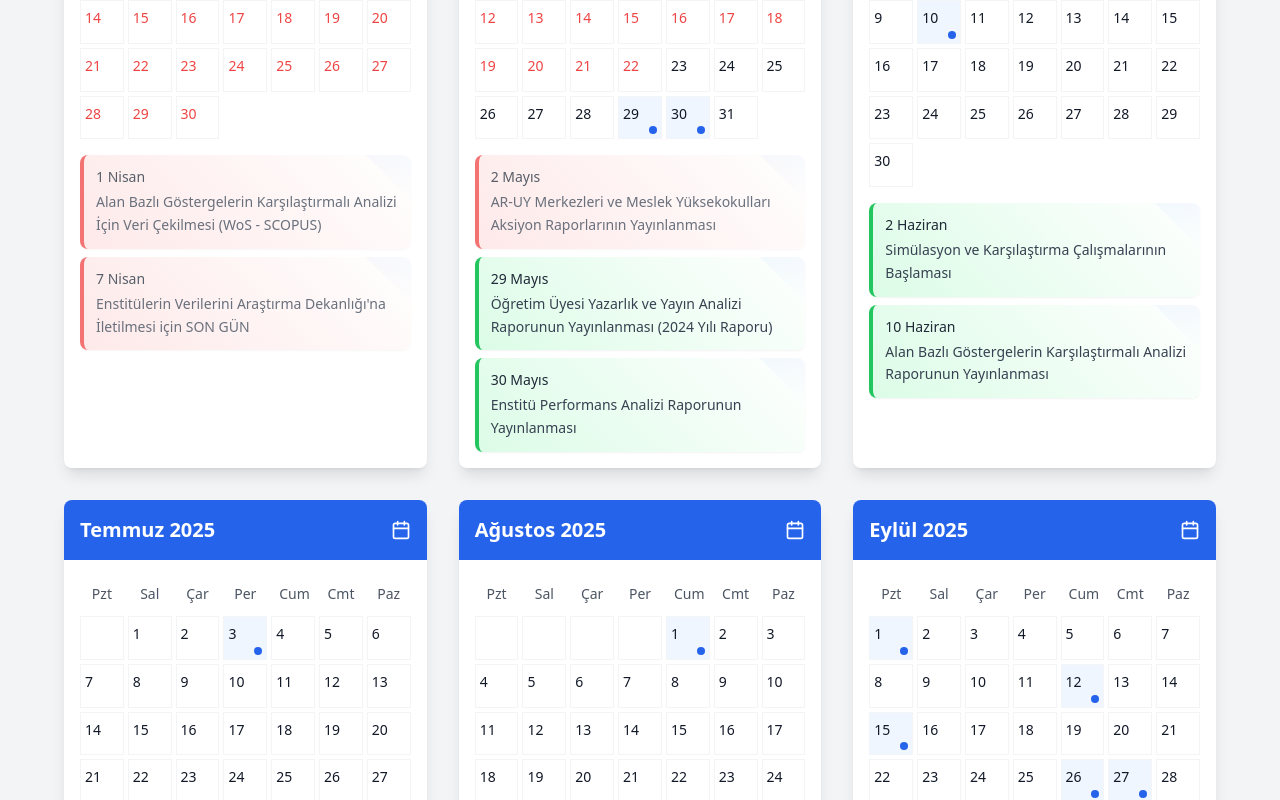
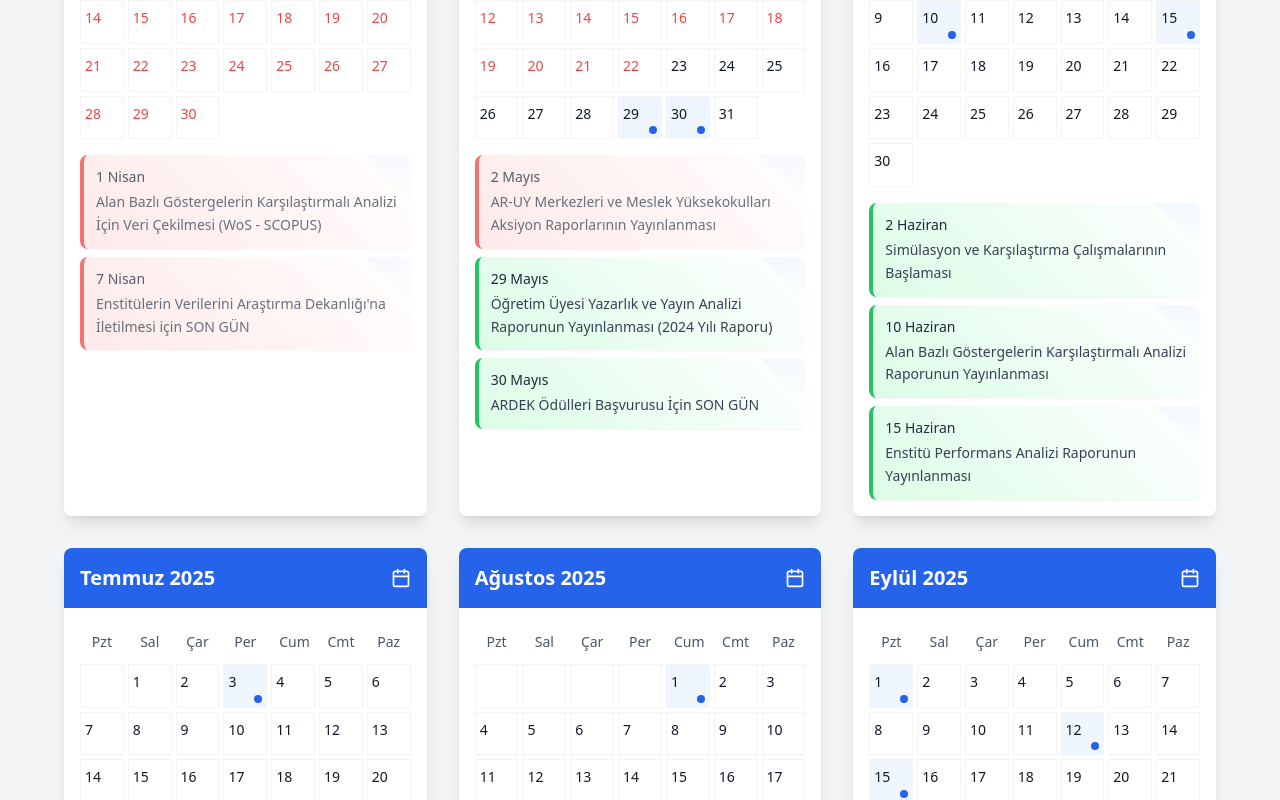
Before and after one commit to umitcaninz/analiztakvimi, a React (Vite) app: page / in a window 1280 px wide. Shown: the part 1115-1915 px from the top of the page. Built offline with nearby package versions, Linux system fonts and the light colour scheme.

Commit message:
Update data.ts

```diff
--- a/src/data.ts
+++ b/src/data.ts
@@ -79,12 +79,12 @@ export const calendarData: DataStore = {
       "description": "Öğretim Üyesi Yazarlık ve Yayın Analizi Raporunun Yayınlanması (2024 Yılı Raporu)",
       "is_new": true
     },
-
-      "2025-05-30": {
+          "2025-05-30": {
       "date": "2025-05-30",
-      "description": "Enstitü Performans Analizi Raporunun Yayınlanması",
+      "description": "ARDEK Ödülleri Başvurusu İçin SON GÜN",
       "is_new": true
     },
+
 
 
         "2025-06-02": {
@@ -98,6 +98,11 @@ export const calendarData: DataStore = {
       "is_new": true
     },
 
+          "2025-06-15": {
+      "date": "2025-06-15",
+      "description": "Enstitü Performans Analizi Raporunun Yayınlanması",
+      "is_new": true
+    },
 
 
 
```
